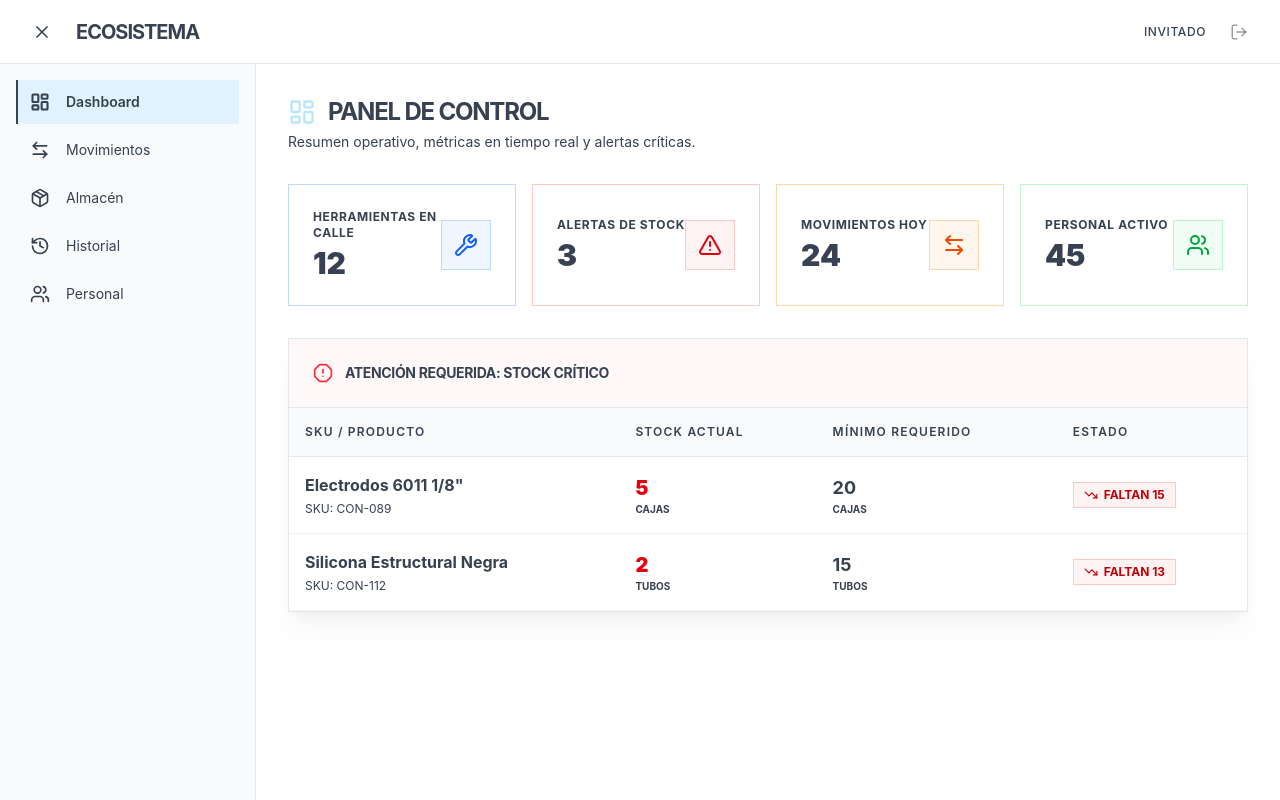
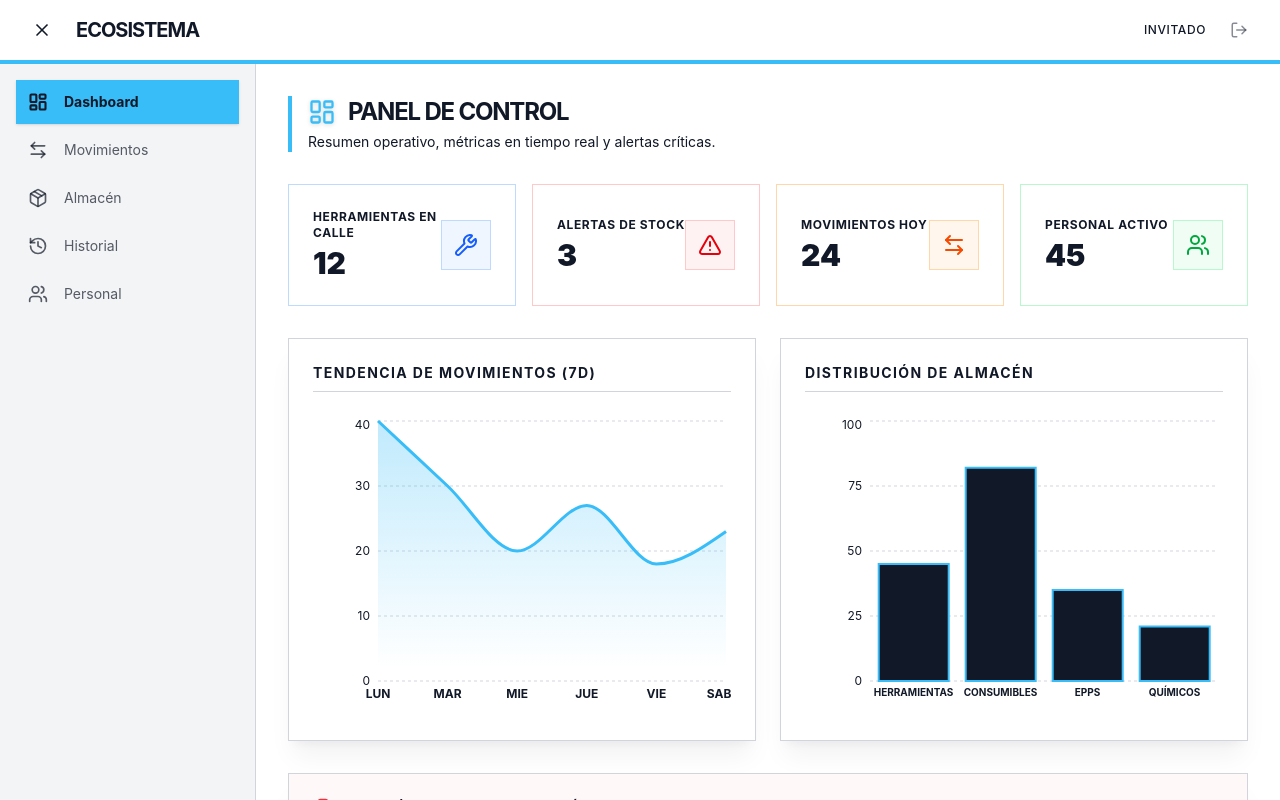
Before and after one commit to hrhprogra-glitch/Ecosistema-Sistema, a React (Vite) app: page / in a window 1280 px wide. Shown: the top 800 px of the page. Built offline with nearby package versions, Linux system fonts and the light colour scheme.

Commit message:
segundo commit

```diff
--- a/package.json
+++ b/package.json
@@ -16,6 +16,7 @@
     "lucide-react": "^1.11.0",
     "react": "^19.2.5",
     "react-dom": "^19.2.5",
+    "recharts": "^3.8.1",
     "tailwind-merge": "^3.5.0",
     "tailwindcss": "^4.2.4"
   },
--- a/src/index.css
+++ b/src/index.css
@@ -3,12 +3,13 @@
 
 /* 1. EXTENSIÓN DEL TEMA EN TAILWIND V4 */
 @theme {
-  --color-eco-celeste: #e0f2fe;
-  --color-eco-azul: #bae6fd;
+  /* HIGH CONTRAST PALETTE */
+  --color-eco-celeste: #38bdf8; /* Celeste vibrante y notorio */
+  --color-eco-azul: #0284c7;    /* Azul más profundo para interacciones */
   --color-eco-blanco: #ffffff;
-  --color-eco-gris-claro: #f9fafb;
-  --color-eco-gris-borde: #e5e7eb;
-  --color-eco-oscuro: #374151;
+  --color-eco-gris-claro: #f3f4f6; /* Contraste sutil para fondos secundarios */
+  --color-eco-gris-borde: #d1d5db; /* Borde más definido (Square design) */
+  --color-eco-oscuro: #111827;     /* Texto casi negro para máxima legibilidad */
 
   /* Inyectamos los colores al sistema principal de Tailwind */
   --color-primary-light: var(--color-eco-celeste);
@@ -46,6 +47,7 @@
 
   .btn-ecosistema:hover {
     background-color: var(--color-eco-azul);
+    color: var(--color-eco-blanco);
   }
 
   .btn-ecosistema:active {
--- a/src/layout/Sidebar.tsx
+++ b/src/layout/Sidebar.tsx
@@ -30,10 +30,11 @@ export default function Sidebar({ isOpen, currentTab, setCurrentTab }: SidebarPr
               key={item.id}
               onClick={() => setCurrentTab(item.id)}
               className={`
-                w-full flex items-center gap-4 p-3 transition-all duration-300 rounded-none border-l-2
+                w-full flex items-center gap-4 p-3 transition-all duration-300 rounded-none
                 ${isActive
-                  ? 'bg-eco-celeste text-eco-oscuro border-eco-oscuro font-semibold'
-                  : 'text-eco-gris border-transparent hover:bg-eco-azul/20 hover:text-eco-oscuro'}
+                  /* El fondo celeste ahora es fuerte, el texto oscuro garantiza accesibilidad */
+                  ? 'bg-eco-celeste text-eco-oscuro font-bold shadow-sm'
+                  : 'text-eco-oscuro/70 hover:bg-eco-celeste/20 hover:text-eco-oscuro'}
               `}
             >
               <item.icon size={20} strokeWidth={isActive ? 2.5 : 2} />
--- a/src/layout/Topbar.tsx
+++ b/src/layout/Topbar.tsx
@@ -8,8 +8,9 @@ interface TopbarProps {
 }
 
 export default function Topbar({ isSidebarOpen, setIsSidebarOpen, userEmail, onLogout }: TopbarProps) {
+  // Aplicamos un borde inferior grueso en celeste para anclar la identidad visual
   return (
-    <header className="h-16 bg-eco-blanco border-b border-eco-gris-borde flex items-center justify-between px-6 sticky top-0 z-50">
+    <header className="h-16 bg-eco-blanco border-b-4 border-eco-celeste flex items-center justify-between px-6 sticky top-0 z-50">
       <div className="flex items-center gap-4">
         <button
           onClick={() => setIsSidebarOpen(!isSidebarOpen)}
--- a/src/sesiones/almacen/index.tsx
+++ b/src/sesiones/almacen/index.tsx
@@ -14,10 +14,11 @@ export default function AlmacenSession() {
   return (
     <div className="flex flex-col gap-8 animate-in fade-in duration-700">
 
-      <header className="flex flex-col sm:flex-row justify-between items-start sm:items-center gap-4">
+      {/* Anclaje visual Square: Borde lateral celeste grueso e ícono vibrante */}
+      <header className="flex flex-col sm:flex-row justify-between items-start sm:items-center gap-4 border-l-4 border-eco-celeste pl-4">
         <div>
           <h2 className="text-2xl font-bold text-eco-oscuro uppercase tracking-tighter flex items-center gap-3">
-            <PackageSearch size={28} className="text-eco-azul" />
+            <PackageSearch size={28} className="text-eco-celeste drop-shadow-sm" />
             Almacén Master
           </h2>
           <p className="text-sm text-eco-gris mt-1">Gestión técnica de consumibles y activos.</p>
--- /dev/null
+++ b/src/sesiones/dashboard/components/ChartsSection.tsx
@@ -0,0 +1,66 @@
+// src/sesiones/dashboard/components/ChartsSection.tsx
+import { BarChart, Bar, XAxis, YAxis, CartesianGrid, Tooltip, ResponsiveContainer, AreaChart, Area } from 'recharts';
+
+const dataMovimientos = [
+  { name: 'LUN', salidas: 40, retornos: 24 },
+  { name: 'MAR', salidas: 30, retornos: 13 },
+  { name: 'MIE', salidas: 20, retornos: 98 },
+  { name: 'JUE', salidas: 27, retornos: 39 },
+  { name: 'VIE', salidas: 18, retornos: 48 },
+  { name: 'SAB', salidas: 23, retornos: 38 },
+];
+
+const dataStock = [
+  { cat: 'HERRAMIENTAS', cant: 45 },
+  { cat: 'CONSUMIBLES', cant: 82 },
+  { cat: 'EPPS', cant: 35 },
+  { cat: 'QUÍMICOS', cant: 21 },
+];
+
+export default function ChartsSection() {
+  return (
+    <div className="grid grid-cols-1 lg:grid-cols-2 gap-6">
+      {/* Gráfico de Tendencias (Area Chart) */}
+      <div className="card-ecosistema p-6 bg-eco-blanco shadow-xl shadow-eco-oscuro/5">
+        <h3 className="text-sm font-bold uppercase tracking-widest text-eco-gris mb-6 border-b border-eco-gris-borde pb-2">
+          Tendencia de Movimientos (7D)
+        </h3>
+        <div className="h-[300px] w-full">
+          <ResponsiveContainer width="100%" height="100%">
+            <AreaChart data={dataMovimientos}>
+              <defs>
+                <linearGradient id="colorCeleste" x1="0" y1="0" x2="0" y2="1">
+                  <stop offset="5%" stopColor="#38bdf8" stopOpacity={0.3}/>
+                  <stop offset="95%" stopColor="#38bdf8" stopOpacity={0}/>
+                </linearGradient>
+              </defs>
+              <CartesianGrid strokeDasharray="3 3" vertical={false} stroke="#d1d5db" />
+              <XAxis dataKey="name" axisLine={false} tickLine={false} tick={{fill: '#111827', fontSize: 12, fontWeight: 'bold'}} />
+              <YAxis axisLine={false} tickLine={false} tick={{fill: '#111827', fontSize: 12}} />
+              <Tooltip contentStyle={{borderRadius: '0px', border: '2px solid #111827'}} />
+              <Area type="monotone" dataKey="salidas" stroke="#38bdf8" strokeWidth={3} fillOpacity={1} fill="url(#colorCeleste)" />
+            </AreaChart>
+          </ResponsiveContainer>
+        </div>
+      </div>
+
+      {/* Gráfico de Inventario (Bar Chart) */}
+      <div className="card-ecosistema p-6 bg-eco-blanco shadow-xl shadow-eco-oscuro/5">
+        <h3 className="text-sm font-bold uppercase tracking-widest text-eco-gris mb-6 border-b border-eco-gris-borde pb-2">
+          Distribución de Almacén
+        </h3>
+        <div className="h-[300px] w-full">
+          <ResponsiveContainer width="100%" height="100%">
+            <BarChart data={dataStock}>
+              <CartesianGrid strokeDasharray="3 3" vertical={false} stroke="#d1d5db" />
+              <XAxis dataKey="cat" axisLine={false} tickLine={false} tick={{fill: '#111827', fontSize: 10, fontWeight: 'bold'}} />
+              <YAxis axisLine={false} tickLine={false} tick={{fill: '#111827', fontSize: 12}} />
+              <Tooltip cursor={{fill: '#f3f4f6'}} contentStyle={{borderRadius: '0px', border: '2px solid #111827'}} />
+              <Bar dataKey="cant" fill="#111827" stroke="#38bdf8" strokeWidth={2} />
+            </BarChart>
+          </ResponsiveContainer>
+        </div>
+      </div>
+    </div>
+  );
+}
--- a/src/sesiones/dashboard/index.tsx
+++ b/src/sesiones/dashboard/index.tsx
@@ -3,15 +3,17 @@ import { LayoutDashboard } from 'lucide-react';
 
 // Importamos los componentes del Dashboard
 import KPICards from './components/KPICards';
+import ChartsSection from './components/ChartsSection'; // Nueva sección visual
 import AlertasStockTable from './components/AlertasStockTable';
 
 export default function DashboardSession() {
   return (
     <div className="flex flex-col gap-8 animate-in fade-in duration-700">
 
-      <header>
+      {/* Anclaje visual Square: Borde lateral celeste grueso e ícono vibrante */}
+      <header className="border-l-4 border-eco-celeste pl-4">
         <h2 className="text-2xl font-bold text-eco-oscuro uppercase tracking-tighter flex items-center gap-3">
-          <LayoutDashboard size={28} className="text-eco-azul" />
+          <LayoutDashboard size={28} className="text-eco-celeste drop-shadow-sm" />
           Panel de Control
         </h2>
         <p className="text-sm text-eco-gris mt-1">Resumen operativo, métricas en tiempo real y alertas críticas.</p>
@@ -22,6 +24,11 @@ export default function DashboardSession() {
         <KPICards />
       </section>
 
+      {/* Sección de Analítica Visual (High Contrast) */}
+      <section className="animate-in slide-in-from-bottom-4 duration-1000">
+        <ChartsSection />
+      </section>
+
       {/* Tabla de Alertas */}
       <section className="card-ecosistema p-0 bg-eco-blanco shadow-xl shadow-eco-oscuro/5">
         <AlertasStockTable />
--- a/src/sesiones/historial/index.tsx
+++ b/src/sesiones/historial/index.tsx
@@ -9,9 +9,10 @@ export default function HistorialSession() {
   return (
     <div className="flex flex-col gap-8 animate-in fade-in duration-700">
 
-      <header>
+      {/* Anclaje visual Square: Borde lateral celeste grueso e ícono vibrante */}
+      <header className="border-l-4 border-eco-celeste pl-4">
         <h2 className="text-2xl font-bold text-eco-oscuro uppercase tracking-tighter flex items-center gap-3">
-          <History size={28} className="text-eco-azul" />
+          <History size={28} className="text-eco-celeste drop-shadow-sm" />
           Auditoría y Retornos
         </h2>
         <p className="text-sm text-eco-gris mt-1">Trazabilidad completa de movimientos y devoluciones.</p>
--- a/src/sesiones/movimientos/components/FormularioMovimiento.tsx
+++ b/src/sesiones/movimientos/components/FormularioMovimiento.tsx
@@ -4,7 +4,7 @@ import { PackageMinus, User, FileText, Wrench } from 'lucide-react';
 export default function FormularioMovimiento() {
   return (
     <div className="flex flex-col h-full">
-      <div className="p-6 border-b border-eco-gris-borde bg-eco-celeste/20">
+      <div className="p-6 border-b-4 border-eco-celeste bg-eco-celeste/10">
         <h3 className="text-lg font-bold uppercase tracking-tight text-eco-oscuro">
           Nueva Transacción
         </h3>
--- a/src/sesiones/movimientos/index.tsx
+++ b/src/sesiones/movimientos/index.tsx
@@ -9,10 +9,11 @@ export default function MovimientosSession() {
   return (
     <div className="flex flex-col gap-8 animate-in fade-in duration-700">
 
-      <header className="flex flex-col sm:flex-row justify-between items-start sm:items-center gap-4">
+      {/* Anclaje visual Square: Borde lateral celeste grueso e ícono vibrante */}
+      <header className="flex flex-col sm:flex-row justify-between items-start sm:items-center gap-4 border-l-4 border-eco-celeste pl-4">
         <div>
           <h2 className="text-2xl font-bold text-eco-oscuro uppercase tracking-tighter flex items-center gap-3">
-            <ArrowLeftRight size={28} className="text-eco-azul" />
+            <ArrowLeftRight size={28} className="text-eco-celeste drop-shadow-sm" />
             Registro de Movimientos
           </h2>
           <p className="text-sm text-eco-gris mt-1">Punto de control para salidas, despachos y devoluciones operativas.</p>
--- a/src/sesiones/personal/index.tsx
+++ b/src/sesiones/personal/index.tsx
@@ -11,10 +11,11 @@ export default function PersonalSession() {
 
   return (
     <div className="flex flex-col gap-8 animate-in fade-in duration-700">
-      <header className="flex flex-col sm:flex-row justify-between items-start sm:items-center gap-4">
+      {/* Anclaje visual Square: Borde lateral celeste grueso e ícono vibrante */}
+      <header className="flex flex-col sm:flex-row justify-between items-start sm:items-center gap-4 border-l-4 border-eco-celeste pl-4">
         <div>
           <h2 className="text-2xl font-bold text-eco-oscuro uppercase tracking-tighter flex items-center gap-3">
-            <Users size={28} className="text-eco-azul" />
+            <Users size={28} className="text-eco-celeste drop-shadow-sm" />
             Nómina de Personal
           </h2>
           <p className="text-sm text-eco-gris mt-1">Control de trabajadores con acceso a inventario.</p>
```
Also changed, not shown: 1 other file (tests, documents, lock files or other folders).
